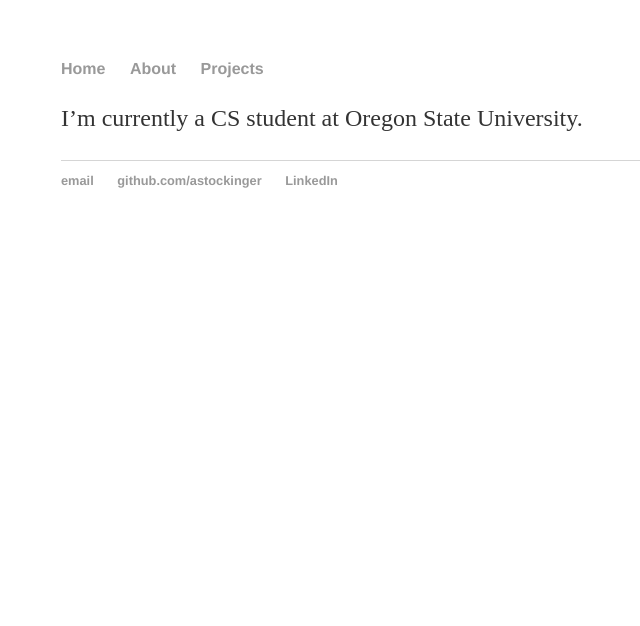
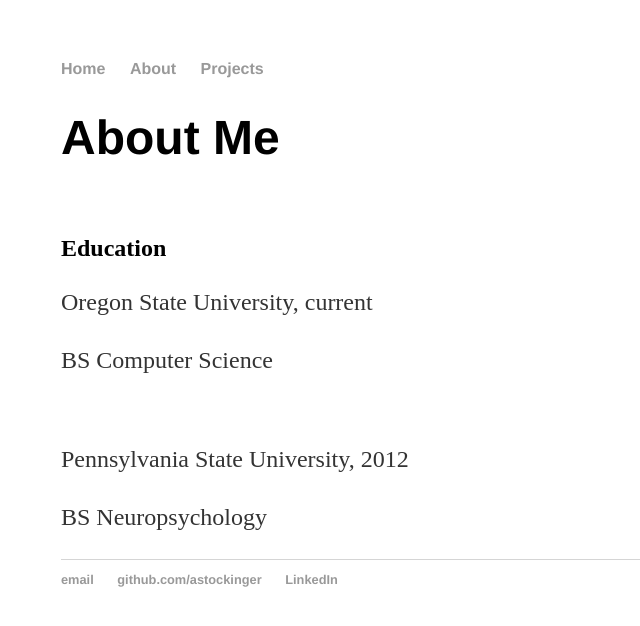
Before and after one commit to AStockinger/My-Website, a Jekyll site: the page built from about.md, in a window 1280 px wide. Shown: the top 626 px of the page, without its empty margins (131-771 px from the left). Built offline with Jekyll 4.4.1, drawn with Linux system fonts in a browser that asks for light colours.

Commit message:
Update about.md

```diff
--- a/about.md
+++ b/about.md
@@ -3,4 +3,13 @@ layout: default
 name: About Me
 ---
 
-I'm currently a CS student at Oregon State University.
+<div class="blurb">
+  <h1>About Me</h1>
+  <br/>
+  <h2>Education</h2>
+    <p>Oregon State University, current</p>
+    <p>BS Computer Science</p>
+  <br/>
+  <p>Pennsylvania State University, 2012</p>
+  <p>BS Neuropsychology</p>
+</div><!-- /.blurb -->
```
